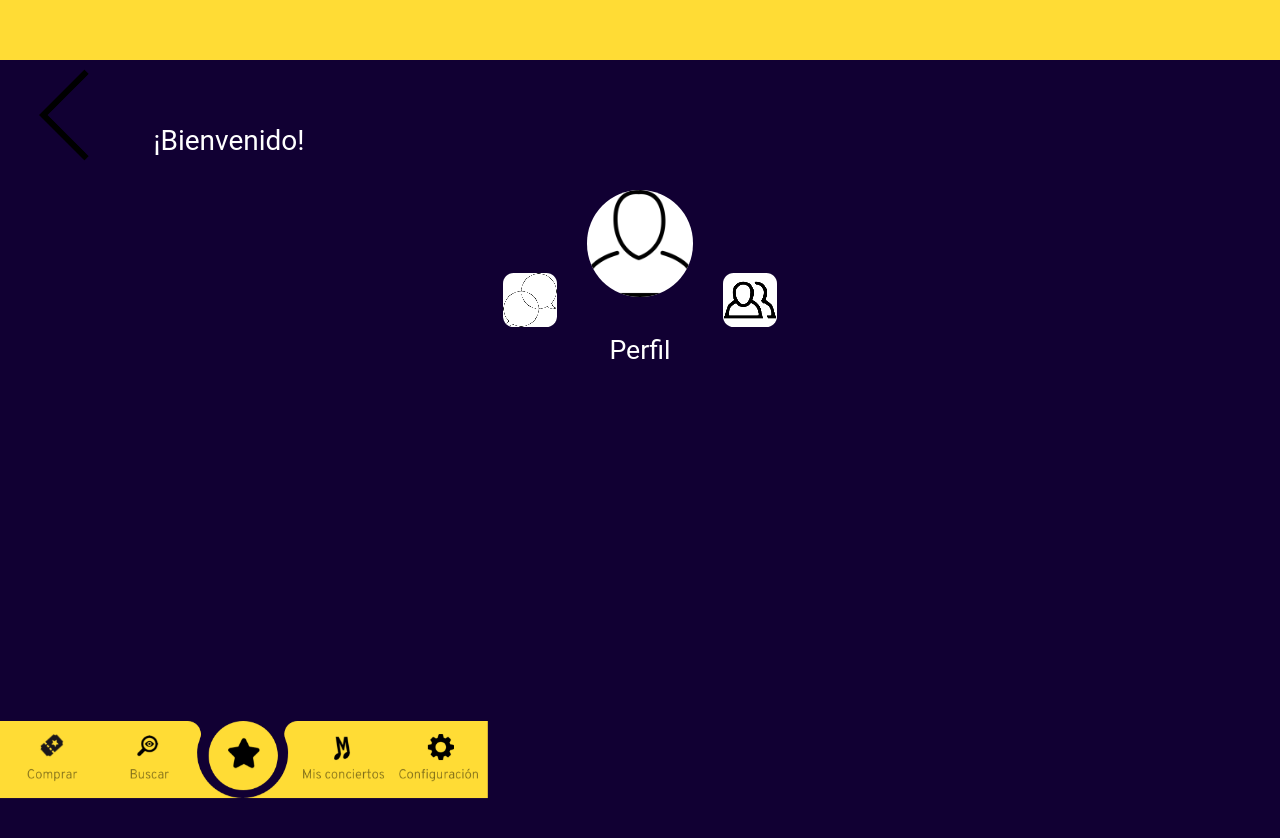
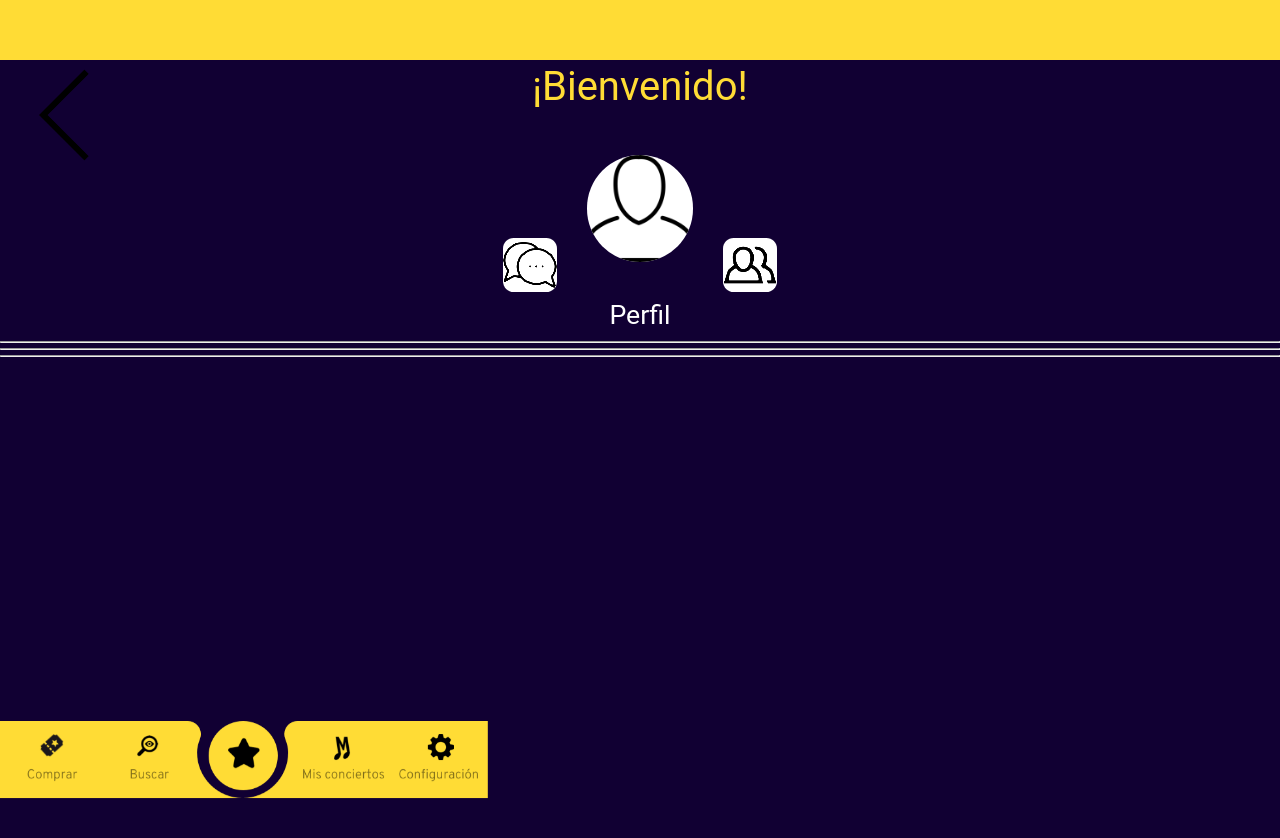
Before and after one commit to Shir-Dev/RythMe, a React (Create React App) app in the folder rithme/: page /bienvenido in a window 1280 px wide. Shown: the top 838 px of the page. Built offline with nearby package versions, Linux system fonts and the light colour scheme.

Commit message:
Busqueda

```diff
--- a/rithme/src/components/Bienvenido.js
+++ b/rithme/src/components/Bienvenido.js
@@ -1,6 +1,6 @@
 import React from "react";
 import logom from "./assets/icons/avatar.png";
-import logop from "./assets/icons/comentario.png";
+import logop from "./assets/icons/comentario2.png";
 import logos from "./assets/icons/usuario.png";
 import "./assets/styles/bienvenido.css";
 import "../App.css";
@@ -12,7 +12,7 @@ function Bienvenido() {
     <div className="contenedor">
       <Header />
       <header className="">
-        <p className="parrafo">¡Bienvenido!</p>
+        <p className="bienvenido">¡Bienvenido!</p>
       </header>
       <div className="c__img">
         <img src={logop} className="logo_p " />
@@ -22,6 +22,9 @@ function Bienvenido() {
       <nav className="c__nav">
         <a href="">Perfil</a>
       </nav>
+      <hr/>
+      <hr/>
+      <hr/>
       <footer>
         <Footer changeNav="home" />
       </footer>
--- a/rithme/src/components/Buscar.js
+++ b/rithme/src/components/Buscar.js
@@ -36,6 +36,7 @@ function Buscar() {
     <button class="icon"><img src={logo_lupa} className="logo_lupa" /></button>
     </div>
     </div>
+    <label className="genres" for="genres">Genero Musical</label>
     <select className="selector">
     {losGenres}
     </select>
--- a/rithme/src/components/assets/styles/bienvenido.css
+++ b/rithme/src/components/assets/styles/bienvenido.css
@@ -23,8 +23,8 @@
     color:#4acb94;
 }
 
-.parrafo{
-    color:#ffdc35;
+.bienvenido{
+    color:rgb(255, 220, 53);
     font-size: 30pt;
     margin-top: 3px;
 }
@@ -43,6 +43,4 @@
     margin: 5px 30px 30px;
     background-color: white;
     border-radius: 50%;
-
-
 }
--- a/rithme/src/components/assets/styles/buscar.css
+++ b/rithme/src/components/assets/styles/buscar.css
@@ -45,7 +45,7 @@
   border: none;
   background: #cccccc;
   height: 50px;
-  width: 50px;
+  width: 60px;
   color: #4f5b66;
   opacity: 0;
   font-size: 10pt;
@@ -74,3 +74,7 @@
   margin-top: 0px;
 
 }
+.genres{
+  color: white;
+  font-size: 20px;
+}
```
Also changed, not shown: rithme/src/components/assets/icons/comentario2.png (added).
